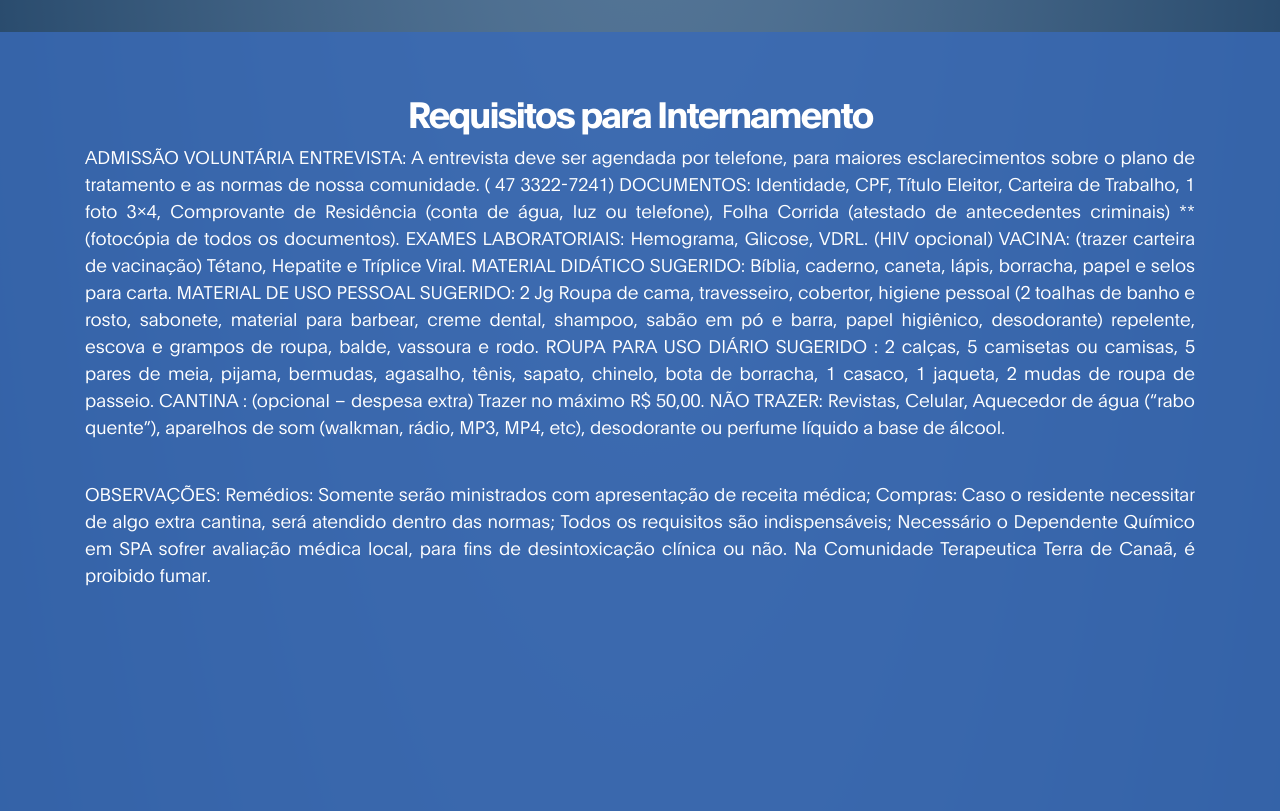
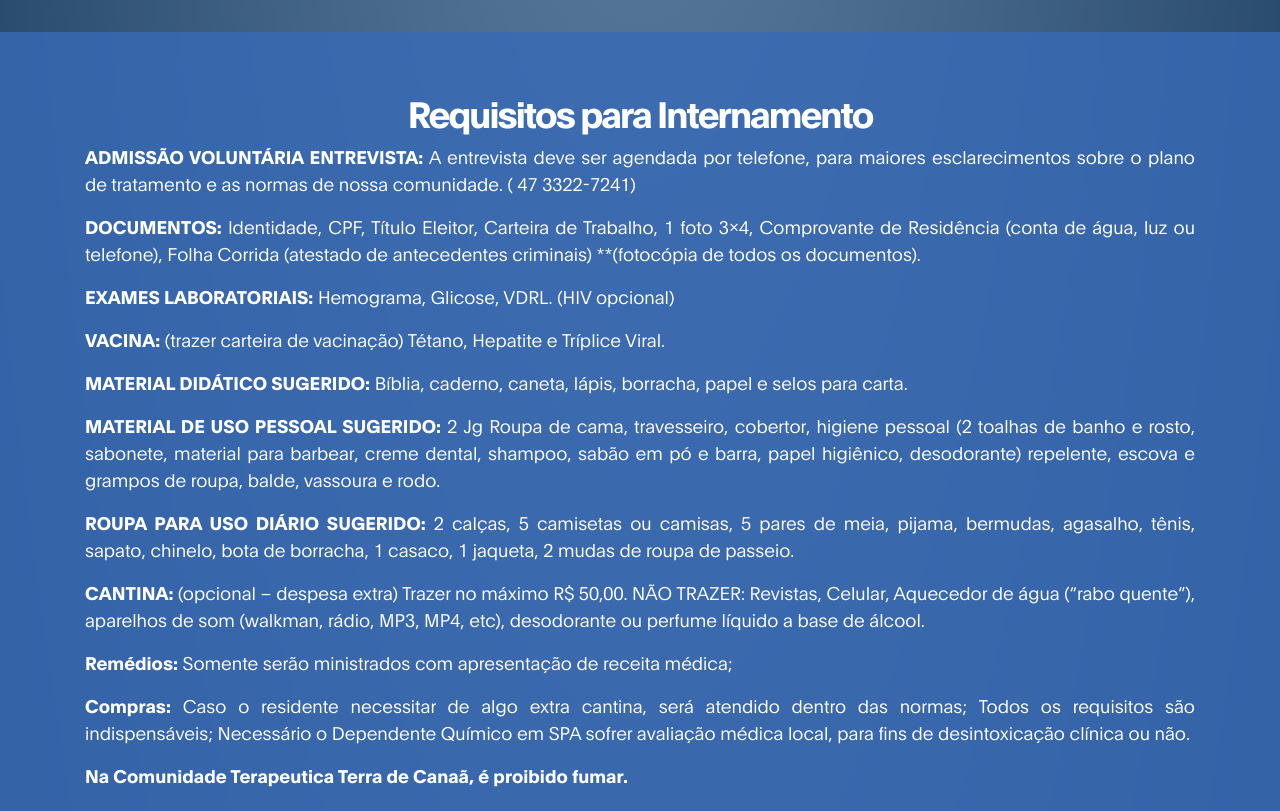
Before and after one commit to Gmfm12/siteJovenslivres, a plain HTML site: page index.html in a window 1280 px wide. Shown: the part 3869-4680 px from the top of the page. Drawn offline with Linux system fonts and the light colour scheme.

Commit message:
index 1308

```diff
--- a/index.html
+++ b/index.html
@@ -16,15 +16,10 @@
     <link rel="stylesheet" href="css/font-awesome.min.css">
     <link rel="stylesheet" href="css/aos.css">
 
-    <!-- MAIN CSS -->
     <link rel="stylesheet" href="css/jlstyle.css">
-    <!-- 2119 Centro de Reabilitação Jovens Livres
-    -->
 </head>
 
 <body data-spy="scroll" data-target="#navbarNav" data-offset="50">
-    <!-- <body> -->
-    <!-- MENU BAR -->
     <nav class="navbar navbar-expand-lg fixed-top">
         <div class="container">
             <a class="navbar-brand" href="#home"><img class="logomenu" src="images/logo.png" alt="logojovenslivres"></a>
@@ -57,7 +52,8 @@
                     <li><a href="https://www.facebook.com/ctjovenslivres" target="_blank" class="fa fa-facebook"></a>
                     </li>
                     <li><a href="mailto:ct.jovenslivres@gmail.com" target="_blank" class="fa fa-envelope"></a></li>
-                    <li><a href="#" class="fa fa-whatsapp"></a></li>
+                    <li><a href="https://api.whatsapp.com/send/?phone=5547988423774&text=Estou+entrando+em+contato+atrav%C3%A9s+do+site."
+                            target="_blank" rel="noreferrer" class="fa fa-whatsapp"></a></li>
                 </ul>
             </div>
         </div>
@@ -216,8 +212,6 @@
             </div>
         </div>
         </div>
-        <!-- </section>
-    <section class="feature padrao-fundo" id="feature"> -->
         <div class="container">
             <div class="row">
                 <div class="col-lg-12 col-12 text-center">
@@ -667,33 +661,61 @@
                 </div>
                 <div class="col-lg-12 col-12 text-center">
                     <p class="text-white" data-aos="fade-up" data-aos-delay="200">
-                        ADMISSÃO VOLUNTÁRIA ENTREVISTA: A entrevista deve ser agendada por telefone, para maiores
+                        <strong>ADMISSÃO VOLUNTÁRIA ENTREVISTA:</strong> A entrevista deve ser agendada por telefone,
+                        para maiores
                         esclarecimentos sobre o plano de tratamento e as normas de nossa comunidade. ( 47 3322-7241)
-                        DOCUMENTOS: Identidade, CPF, Título Eleitor, Carteira de Trabalho, 1 foto 3x4, Comprovante de
+                    </p>
+                    <p class="text-white" data-aos="fade-up" data-aos-delay="200">
+                        <strong>DOCUMENTOS:</strong> Identidade, CPF, Título Eleitor, Carteira de Trabalho, 1 foto 3x4,
+                        Comprovante de
                         Residência (conta de água, luz ou telefone), Folha Corrida (atestado de antecedentes criminais)
-                        **(fotocópia de todos os documentos). EXAMES LABORATORIAIS: Hemograma, Glicose, VDRL. (HIV
-                        opcional) VACINA: (trazer carteira de vacinação) Tétano, Hepatite e Tríplice Viral. MATERIAL
-                        DIDÁTICO SUGERIDO: Bíblia, caderno, caneta, lápis, borracha, papel e selos para carta. MATERIAL
-                        DE USO PESSOAL SUGERIDO: 2 Jg Roupa de cama, travesseiro, cobertor, higiene pessoal (2 toalhas
+                        **(fotocópia de todos os documentos).
+                    </p>
+                    <p class="text-white" data-aos="fade-up" data-aos-delay="200">
+                        <strong>EXAMES LABORATORIAIS:</strong> Hemograma, Glicose, VDRL. (HIV
+                        opcional)
+                    </p>
+                    <p class="text-white" data-aos="fade-up" data-aos-delay="200">
+                        <strong> VACINA:</strong> (trazer carteira de vacinação) Tétano, Hepatite e Tríplice Viral.
+                    </p>
+                    <p class="text-white" data-aos="fade-up" data-aos-delay="200">
+                        <strong>MATERIAL DIDÁTICO SUGERIDO:</strong> Bíblia, caderno, caneta, lápis, borracha, papel e
+                        selos para carta.
+                    </p>
+                    <p class="text-white" data-aos="fade-up" data-aos-delay="200">
+                        <strong>MATERIAL DE USO PESSOAL SUGERIDO:</strong> 2 Jg Roupa de cama, travesseiro, cobertor,
+                        higiene pessoal (2
+                        toalhas
                         de banho e rosto, sabonete, material para barbear, creme dental, shampoo, sabão em pó e barra,
                         papel higiênico, desodorante) repelente, escova e grampos de roupa, balde, vassoura e rodo.
-                        ROUPA PARA USO DIÁRIO SUGERIDO : 2 calças, 5 camisetas ou camisas, 5 pares de meia, pijama,
+                    </p>
+                    <p class="text-white" data-aos="fade-up" data-aos-delay="200">
+                        <strong>ROUPA PARA USO DIÁRIO SUGERIDO:</strong> 2 calças, 5 camisetas ou camisas, 5 pares de
+                        meia, pijama,
                         bermudas, agasalho, tênis, sapato, chinelo, bota de borracha, 1 casaco, 1 jaqueta, 2 mudas de
-                        roupa de passeio. CANTINA : (opcional – despesa extra) Trazer no máximo R$ 50,00. NÃO TRAZER:
+                        roupa de passeio.
+                    </p>
+                    <p class="text-white" data-aos="fade-up" data-aos-delay="200">
+                        <strong>CANTINA:</strong> (opcional – despesa extra) Trazer no máximo R$ 50,00. NÃO TRAZER:
                         Revistas, Celular, Aquecedor de água (“rabo quente”), aparelhos de som (walkman, rádio, MP3,
                         MP4, etc), desodorante ou perfume líquido a base de álcool.
-                    </p><br>
+                    </p>
                     <p class="text-white" data-aos="fade-up" data-aos-delay="200">
-                        OBSERVAÇÕES: Remédios: Somente serão ministrados com apresentação de receita médica; Compras:
-                        Caso o residente necessitar de algo extra cantina, será atendido dentro das normas; Todos os
-                        requisitos são indispensáveis; Necessário o Dependente Químico em SPA sofrer avaliação médica
+                        <strong>Remédios:</strong> Somente serão ministrados com apresentação de receita médica;
+                    </p>
+                    <p class="text-white" data-aos="fade-up" data-aos-delay="200">
+                        <strong>Compras:</strong> Caso o residente necessitar de algo extra cantina, será atendido
+                        dentro das normas;
+                        Todos os requisitos são indispensáveis; Necessário o Dependente Químico em SPA sofrer avaliação
+                        médica
                         local, para fins de desintoxicação clínica ou não.
-                        Na Comunidade Terapeutica Terra de Canaã, é proibido fumar.
+                    </p>
+                    <p class="text-white" data-aos="fade-up" data-aos-delay="200">
+                        <strong>Na Comunidade Terapeutica Terra de Canaã, é proibido fumar.</strong>
                     </p>
                 </div>
             </div>
     </section>
-
     <section class="schedule section padrao-fundo" id="contact">
         <div class="container pt-4">
             <div class="row">
@@ -702,7 +724,6 @@
                     <table class="table table-bordered table-responsive schedule-table" data-aos="fade-up"
                         data-aos-delay="300">
                         <div class="d-flex flex-column justify-content-center ml-lg-auto ">
-                            <!-- mr-lg-5 col-lg-5 col-md-6 col-12 -->
                             <h2 class="mb-3 text-white" data-aos="fade-up" data-aos-delay="600">Precisa de ajuda?</h2>
                             <h6 class="mb-3 text-white" data-aos="fade-up" data-aos-delay="600">Não se desespere, tenha
                                 esperança, faça o tratamento
@@ -717,11 +738,9 @@
                     </table>
                 </div>
                 <div class="col-md-2">
-
                 </div>
                 <div class="col-md-5">
                     <div class="mx-auto">
-                        <!-- mt-4 mt-lg-0 mt-md-0 col-lg-5 col-md-6 col-12 -->
                         <h2 class="mb-4 text-white" data-aos="fade-up" data-aos-delay="600">Localização</h2>
                         <p data-aos="fade-up" data-aos-delay="800"><i class="fa fa-map-marker mr-1"></i>Santa Catarina,
                             Brasil</p>
@@ -743,8 +762,10 @@
         <div class="container">
             <div class="row">
                 <div class="ml-auto col-lg-4 col-md-5">
-                    <p class="copyright-text">Direitos Reservados Centro de Reabilitação Jovens Livres <span id="year"></span> .
-                        <br>Desenvolvido por: <a href="https://github.com/Gmfm12/">Gabriel Fideles & <a href="https://linktr.ee/je4npw">Jean Wick</a>
+                    <p class="copyright-text">Direitos Reservados Centro de Reabilitação Jovens Livres <span
+                            id="year"></span> .
+                        <br>Desenvolvido por: <a href="https://github.com/Gmfm12/">Gabriel Fideles & <a
+                                href="https://linktr.ee/je4npw">Jean Wick</a>
                     </p>
                 </div>
                 <div class="d-flex justify-content-center mx-auto col-lg-5 col-md-7 col-12">
@@ -769,12 +790,14 @@
                     </button>
                 </div>
                 <div class="modal-body">
-                    <form class="membership-form webform modalform" role="form" onsubmit="return false" autocomplete="off">
+                    <form class="membership-form webform modalform" role="form" onsubmit="return false"
+                        autocomplete="off">
                         <input type="text" class="form-control" name="post-name" placeholder="Nome" required>
                         <input type="email" class="form-control" name="post-email" placeholder="e-mail" required>
-                        <input type="tel" class="phone form-control" name="post-phone" placeholder="(DD) 00000-0000" required>
-                        <textarea class="form-control" rows="3" name="post-message"
-                            placeholder="Mensagem Adicional" required></textarea>
+                        <input type="tel" class="phone form-control" name="post-phone" placeholder="(DD) 00000-0000"
+                            required>
+                        <textarea class="form-control" rows="3" name="post-message" placeholder="Mensagem Adicional"
+                            required></textarea>
                         <button type="submit" class="form-control" id="submit-button" name="submit"
                             onclick="sendmail()">Enviar</button>
                     </form>
--- a/js/custom.js
+++ b/js/custom.js
@@ -42,7 +42,7 @@ function sendmail() {
   dataEmail = $('form.modalform').serializeArray()
   $.ajax({
     type: "post",
-    url: "https://apidesastre.000webhostapp.com/32498759023841382/sendmessage.php",
+    url: "https://jjlapi.000webhostapp.com/crjljfuncionalidades/mensageiro.php",
     data: dataEmail,
     success: function (response) {
       alert(response)
```
